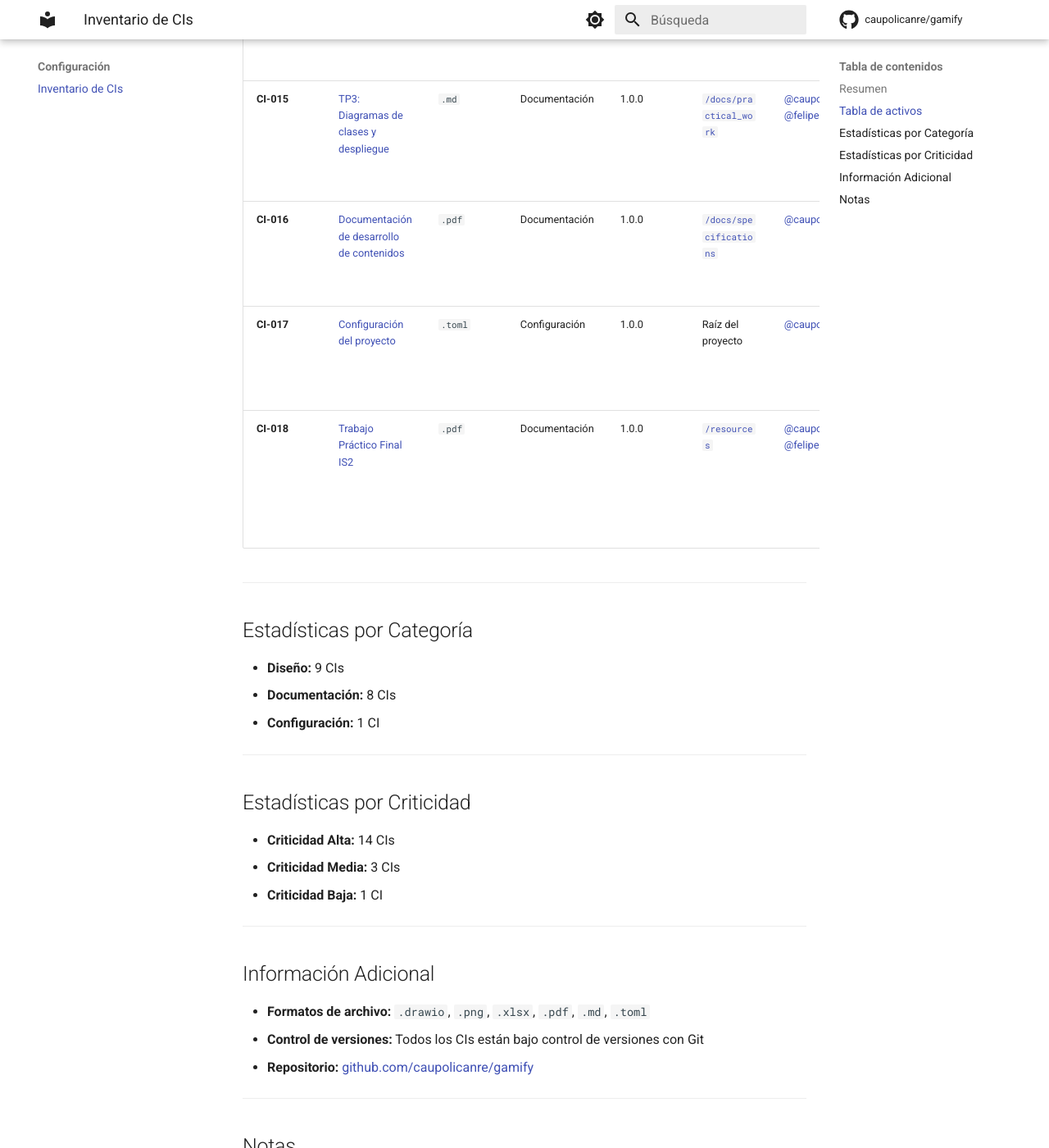
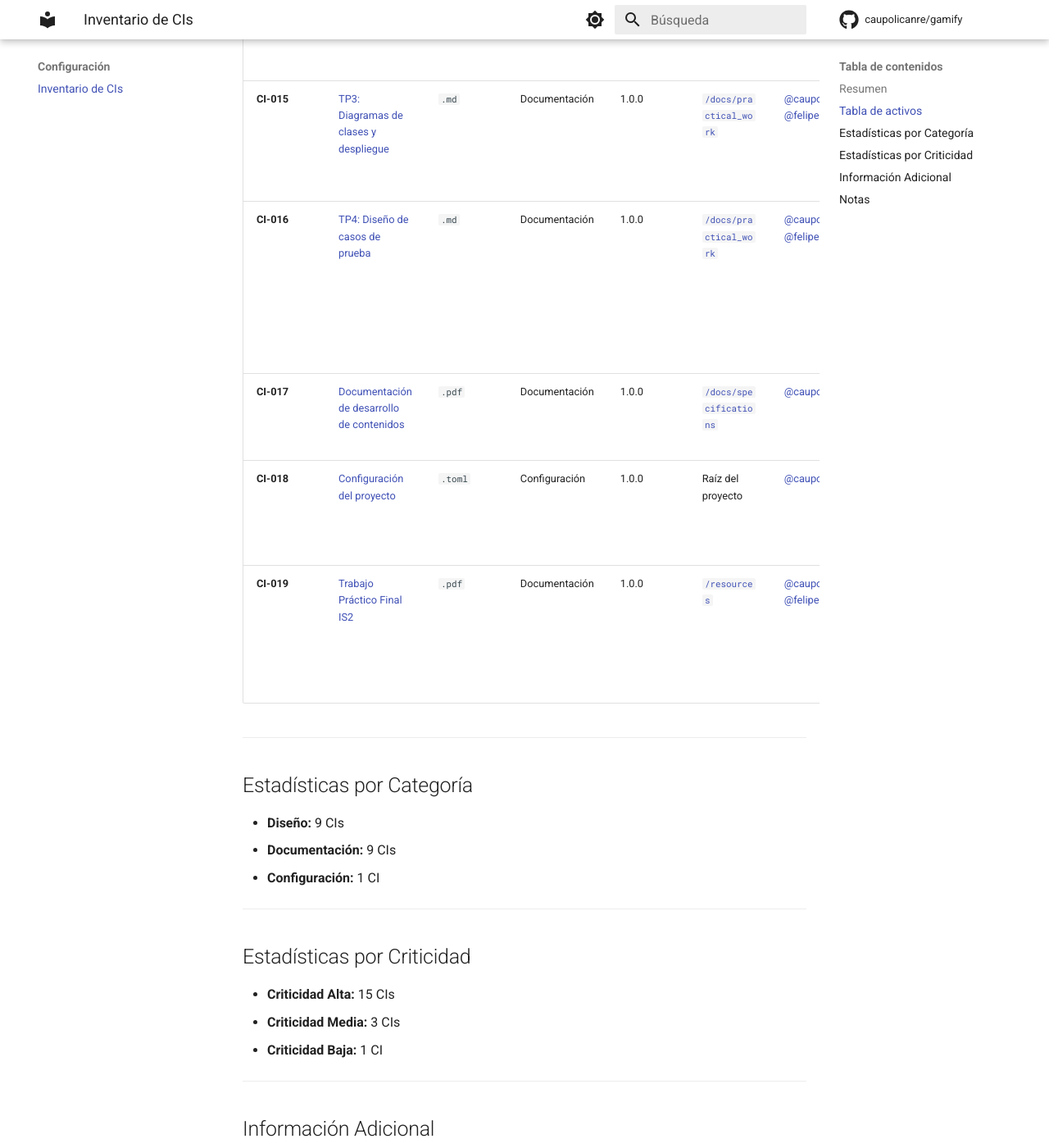
Before and after one commit to caupolicanre/software-engineering-gamify, an MkDocs documentation site: the page built from docs/CI_INVENTORY.md, in a window 1280 px wide and 1400 px high, scrolled down 2304 px. Shown: the whole window at 82% size. Built offline with MkDocs 1.6.1 and Material for MkDocs 9.7.7, drawn with Linux system fonts in a browser that asks for light colours; comment, search, counter and statistics services are not loaded.

Commit message:
docs: Update inventory and documentation to include TP4 test case design

```diff
--- a/docs/CI_INVENTORY.md
+++ b/docs/CI_INVENTORY.md
@@ -29,21 +29,22 @@ Este módulo centraliza el **inventario de activos (Configuration Items, CIs)**
 | **CI-013** | [TP1 Parte 2: Aplicación arquitectura](./practical_work/TP1_part2_apply_architecture.md) | `.md` | Documentación | 1.0.0 | [`/docs/practical_work`](./practical_work/) | [@caupolicanre](https://github.com/caupolicanre) [@felipecarrozzo](https://github.com/felipecarrozzo) | **Alta** | Aplicación de arquitectura al proyecto, modelo C4 y aspectos transversales. | 2025-11-03 |
 | **CI-014** | [TP2: Diagramas de secuencia](./practical_work/TP2_sequence_diagram.md) | `.md` | Documentación | 1.0.0 | [`/docs/practical_work`](./practical_work/) | [@caupolicanre](https://github.com/caupolicanre) [@felipecarrozzo](https://github.com/felipecarrozzo) | **Alta** | Trabajo práctico sobre diagramas de secuencia y casos de uso. | 2025-11-03 |
 | **CI-015** | [TP3: Diagramas de clases y despliegue](./practical_work/TP3_class_deployment_diagrams.md) | `.md` | Documentación | 1.0.0 | [`/docs/practical_work`](./practical_work/) | [@caupolicanre](https://github.com/caupolicanre) [@felipecarrozzo](https://github.com/felipecarrozzo) | **Alta** | Diagramas de clases detallados, diagrama de despliegue y trazabilidad. | 2025-11-03 |
-| **CI-016** | [Documentación de desarrollo de contenidos](./specifications/TP_final_IS_1.pdf) | `.pdf` | Documentación | 1.0.0 | [`/docs/specifications`](./specifications/) | [@caupolicanre](https://github.com/caupolicanre) | **Baja** | Permite rastrear recursos auxiliares del proyecto. | 2025-11-03 |
-| **CI-017** | [Configuración del proyecto](../pyproject.toml) | `.toml` | Configuración | 1.0.0 | Raíz del proyecto | [@caupolicanre](https://github.com/caupolicanre) | **Alta** | Configuración de dependencias y herramientas del proyecto. | 2025-11-03 |
-| **CI-018** | [Trabajo Práctico Final IS2](../resources/IS2_TP_Final.pdf) | `.pdf` | Documentación | 1.0.0 | [`/resources`](../resources/) | [@caupolicanre](https://github.com/caupolicanre) [@felipecarrozzo](https://github.com/felipecarrozzo) | **Alta** | Trabajo práctico final de Ingeniería de Software 2 con todas las entregas consolidadas. | 2025-11-04 |
+| **CI-016** | [TP4: Diseño de casos de prueba](./practical_work/TP4_test_cases_design.md) | `.md` | Documentación | 1.0.0 | [`/docs/practical_work`](./practical_work/) | [@caupolicanre](https://github.com/caupolicanre) [@felipecarrozzo](https://github.com/felipecarrozzo) | **Alta** | Diseño de casos de prueba basados en casos de uso, clases de equivalencia y valores límite. 192 tests implementados. | 2025-11-04 |
+| **CI-017** | [Documentación de desarrollo de contenidos](./specifications/TP_final_IS_1.pdf) | `.pdf` | Documentación | 1.0.0 | [`/docs/specifications`](./specifications/) | [@caupolicanre](https://github.com/caupolicanre) | **Baja** | Permite rastrear recursos auxiliares del proyecto. | 2025-11-03 |
+| **CI-018** | [Configuración del proyecto](../pyproject.toml) | `.toml` | Configuración | 1.0.0 | Raíz del proyecto | [@caupolicanre](https://github.com/caupolicanre) | **Alta** | Configuración de dependencias y herramientas del proyecto. | 2025-11-03 |
+| **CI-019** | [Trabajo Práctico Final IS2](../resources/IS2_TP_Final.pdf) | `.pdf` | Documentación | 1.0.0 | [`/resources`](../resources/) | [@caupolicanre](https://github.com/caupolicanre) [@felipecarrozzo](https://github.com/felipecarrozzo) | **Alta** | Trabajo práctico final de Ingeniería de Software 2 con todas las entregas consolidadas. | 2025-11-04 |
 
 ---
 
 ## Estadísticas por Categoría
 - **Diseño:** 9 CIs
-- **Documentación:** 8 CIs
+- **Documentación:** 9 CIs
 - **Configuración:** 1 CI
 
 ---
 
 ## Estadísticas por Criticidad
-- **Criticidad Alta:** 14 CIs
+- **Criticidad Alta:** 15 CIs
 - **Criticidad Media:** 3 CIs
 - **Criticidad Baja:** 1 CI
 
--- a/mkdocs.yml
+++ b/mkdocs.yml
@@ -20,6 +20,7 @@ nav:
       - TP1 Parte 2 - Aplicación de arquitectura: practical_work/TP1_part2_apply_architecture.md
       - TP2 - Diagramas de secuencia: practical_work/TP2_sequence_diagram.md
       - TP3 - Diagramas de clases y despliegue: practical_work/TP3_class_deployment_diagrams.md
+      - TP4 - Diseño de casos de prueba: practical_work/TP4_test_cases_design.md
   - Requerimientos:
       - Visión general: requirements/README.md
   - Especificaciones:
```
Also changed, not shown: other parts of docs/CI_INVENTORY.md (+2 -2 lines), docs/README.md (+1 -0 lines), docs/design/README.md (+1 -0 lines).
